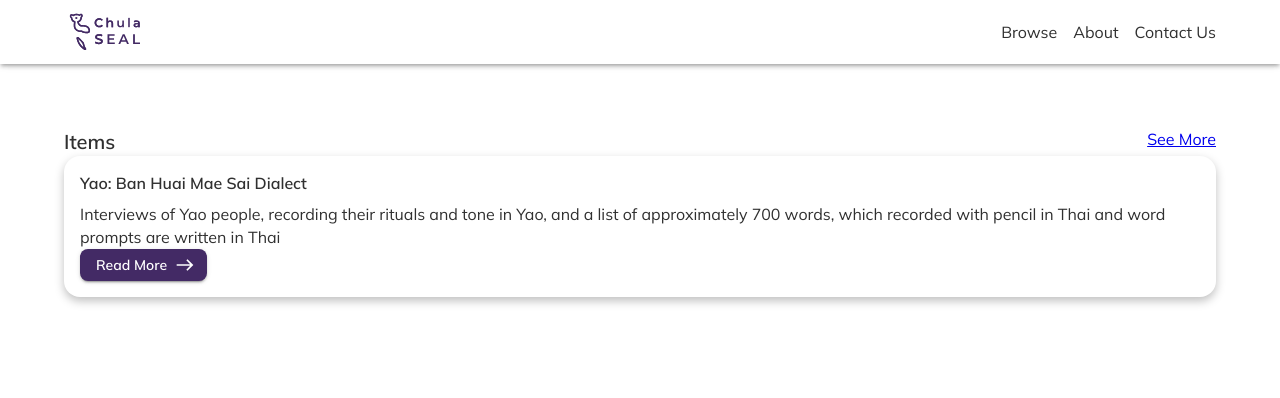
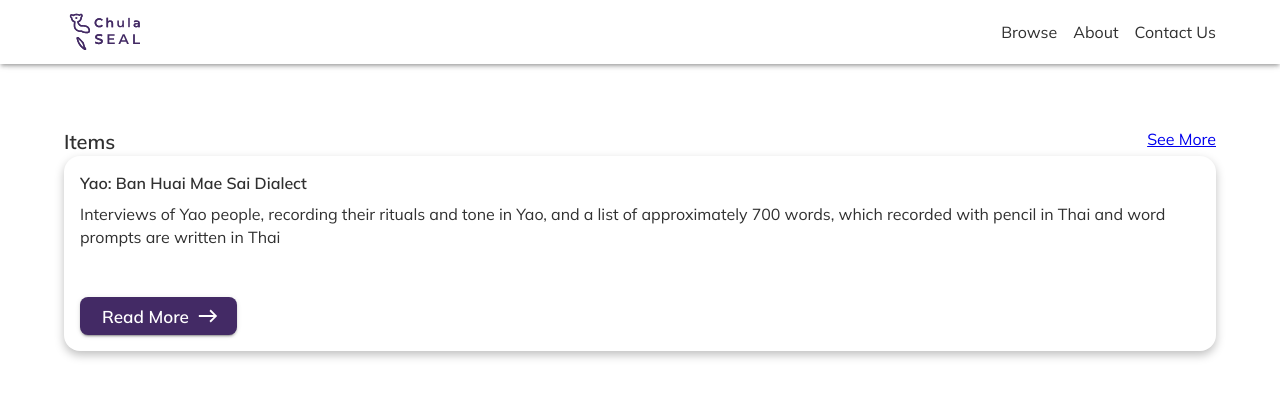
Before and after one commit to joeyprint/chalaseal, a React (Vite) app: page / in a window 1280 px wide. Shown: the top 398 px of the page. Built offline with nearby package versions, Linux system fonts and the light colour scheme.

Commit message:
:lipstick: Update article item style

```diff
--- a/src/Routes/Homepage/Components/ArticleItem.tsx
+++ b/src/Routes/Homepage/Components/ArticleItem.tsx
@@ -16,14 +16,38 @@ const ArticleItem = (props: ArticleItemProps) => {
       borderRadius={2}
       boxShadow={4}
       p={2}
+      minHeight={195}
+      display={'flex'}
+      flexDirection={'column'}
+      justifyContent={'space-between'}
       {...restProps}
     >
-      <Typography fontWeight={600}>{topic}</Typography>
-      <Typography mt={1}>{description}</Typography>
+      <Box>
+        <Typography
+          fontWeight={600}
+          display={'-webkit-box'}
+          textOverflow={'ellipsis'}
+          overflow={'hidden'}
+          sx={{ WebkitLineClamp: 2, WebkitBoxOrient: 'vertical' }}
+        >
+          {topic}
+        </Typography>
+        <Typography
+          mt={1}
+          display={'-webkit-box'}
+          textOverflow={'ellipsis'}
+          overflow={'hidden'}
+          sx={{ WebkitLineClamp: 3, WebkitBoxOrient: 'vertical' }}
+        >
+          {description}
+        </Typography>
+      </Box>
       {onClick && (
-        <Button endIcon={<EastIcon />} variant={'contained'}>
-          Read More
-        </Button>
+        <Box>
+          <Button endIcon={<EastIcon />} variant={'contained'} size={'large'}>
+            Read More
+          </Button>
+        </Box>
       )}
     </Box>
   );
```
